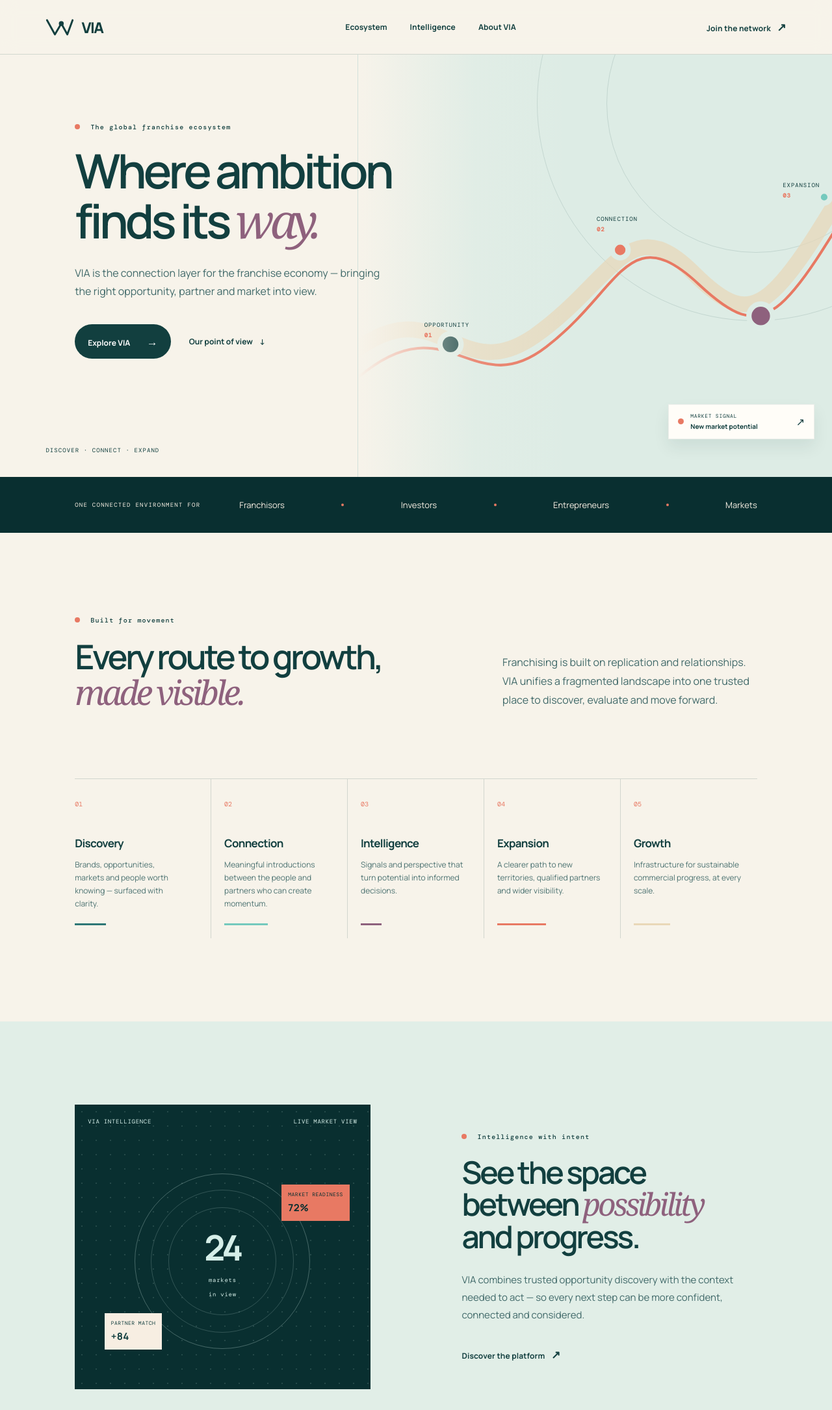
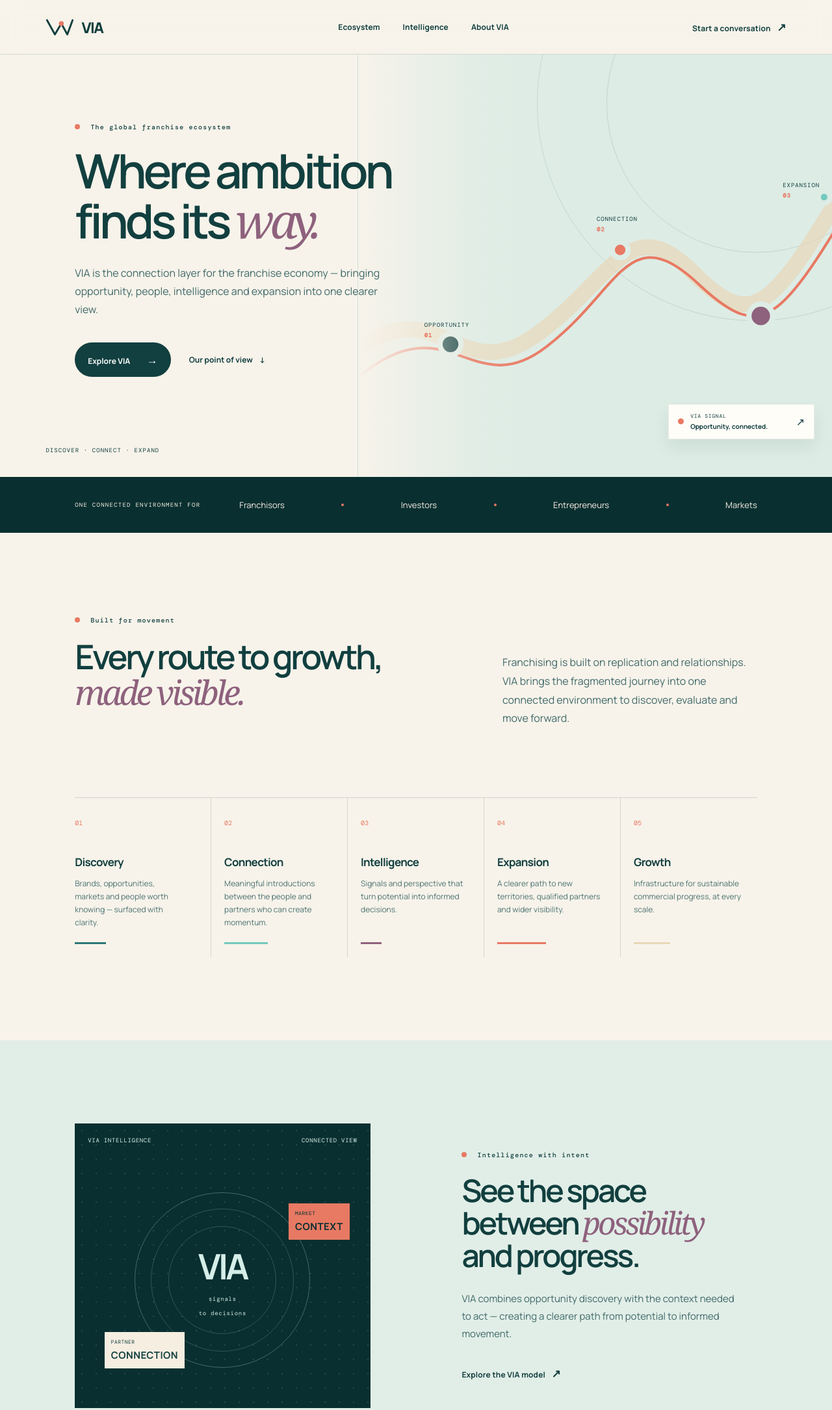
Before and after one commit to ayakaelsayed-cmyk/Aya, a plain HTML site: page index.html in a window 1280 px wide. Shown: the top 2170 px of the page at 65% size. Drawn offline with nearby package versions, Linux system fonts and the light colour scheme.

Commit message:
Refine VIA brand messaging and remove mock intelligence claims

```diff
--- a/index.html
+++ b/index.html
@@ -13,13 +13,13 @@
   <body>
     <header class="topbar">
       <a href="#top" class="brand" aria-label="VIA home">
-        <svg class="brand-mark" viewBox="0 0 76 48" aria-hidden="true"><path d="M4 5 25 43 42 14 58 43 72 5"/><circle cx="42" cy="14" r="4"/></svg>
+        <svg class="brand-mark" viewBox="0 0 76 48" aria-hidden="true"><path d="M4 5 25 43 42 14 58 43 72 5"/><circle class="accent" cx="42" cy="14" r="4"/></svg>
         <span>VIA</span>
       </a>
       <nav aria-label="Primary navigation">
         <a href="#ecosystem">Ecosystem</a><a href="#intelligence">Intelligence</a><a href="#about">About VIA</a>
       </nav>
-      <a href="#join" class="text-link">Join the network <span>↗</span></a>
+      <a href="#join" class="text-link">Start a conversation <span>↗</span></a>
     </header>
 
     <main id="top">
@@ -27,18 +27,18 @@
         <div class="hero-copy">
           <p class="eyebrow"><span></span> The global franchise ecosystem</p>
           <h1 id="hero-title">Where ambition<br />finds its <em>way.</em></h1>
-          <p class="intro">VIA is the connection layer for the franchise economy — bringing the right opportunity, partner and market into view.</p>
+          <p class="intro">VIA is the connection layer for the franchise economy — bringing opportunity, people, intelligence and expansion into one clearer view.</p>
           <div class="hero-actions"><a class="button" href="#ecosystem">Explore VIA <span>→</span></a><a class="quiet-link" href="#about">Our point of view <span>↓</span></a></div>
         </div>
-        <div class="hero-art" aria-label="Visualisation of the VIA connection path">
+        <div class="hero-art" aria-label="VIA connection path visual">
           <div class="orbit orbit-one"></div><div class="orbit orbit-two"></div>
-          <svg viewBox="0 0 720 640" role="img" aria-label="A path connecting opportunity to expansion">
+          <svg viewBox="0 0 720 640" role="img" aria-label="A connected path moving from opportunity to expansion">
             <path class="path path-sand" d="M-40 458 C96 344 125 510 244 426 S385 232 484 331 S607 381 763 119" />
             <path class="path path-coral" d="M-26 491 C112 372 148 530 261 443 S384 247 492 348 S620 398 780 130" />
             <circle class="node n1" cx="116" cy="439" r="16"/><circle class="node n2" cx="373" cy="296" r="12"/><circle class="node n3" cx="586" cy="396" r="18"/><circle class="node n4" cx="682" cy="216" r="9"/>
           </svg>
           <div class="art-label label-a">OPPORTUNITY <b>01</b></div><div class="art-label label-b">CONNECTION <b>02</b></div><div class="art-label label-c">EXPANSION <b>03</b></div>
-          <div class="market-card"><span class="market-dot"></span><div><small>MARKET SIGNAL</small><strong>New market potential</strong></div><span class="arrow">↗</span></div>
+          <div class="market-card"><span class="market-dot"></span><div><small>VIA SIGNAL</small><strong>Opportunity, connected.</strong></div><span class="arrow">↗</span></div>
         </div>
         <p class="side-note">DISCOVER · CONNECT · EXPAND</p>
       </section>
@@ -47,7 +47,7 @@
 
       <section class="ecosystem section" id="ecosystem">
         <div class="section-head"><p class="eyebrow"><span></span> Built for movement</p><h2>Every route to growth,<br /><em>made visible.</em></h2></div>
-        <p class="section-lede">Franchising is built on replication and relationships. VIA unifies a fragmented landscape into one trusted place to discover, evaluate and move forward.</p>
+        <p class="section-lede">Franchising is built on replication and relationships. VIA brings the fragmented journey into one connected environment to discover, evaluate and move forward.</p>
         <div class="pillars">
           <article><span class="number">01</span><h3>Discovery</h3><p>Brands, opportunities, markets and people worth knowing — surfaced with clarity.</p><div class="mini-line one"></div></article>
           <article><span class="number">02</span><h3>Connection</h3><p>Meaningful introductions between the people and partners who can create momentum.</p><div class="mini-line two"></div></article>
@@ -58,12 +58,12 @@
       </section>
 
       <section class="intelligence section" id="intelligence">
-        <div class="intelligence-visual"><div class="visual-top"><span>VIA INTELLIGENCE</span><span>LIVE MARKET VIEW</span></div><div class="rings"><div><b>24</b><small>markets<br />in view</small></div></div><div class="data-chip chip-one">PARTNER MATCH <b>+84</b></div><div class="data-chip chip-two">MARKET READINESS <b>72%</b></div><div class="data-grid"></div></div>
-        <div class="intelligence-copy"><p class="eyebrow"><span></span> Intelligence with intent</p><h2>See the space<br />between <em>possibility</em><br />and progress.</h2><p>VIA combines trusted opportunity discovery with the context needed to act — so every next step can be more confident, connected and considered.</p><a class="text-link dark" href="#join">Discover the platform <span>↗</span></a></div>
+        <div class="intelligence-visual"><div class="visual-top"><span>VIA INTELLIGENCE</span><span>CONNECTED VIEW</span></div><div class="rings"><div><b>VIA</b><small>signals<br />to decisions</small></div></div><div class="data-chip chip-one">PARTNER <b>CONNECTION</b></div><div class="data-chip chip-two">MARKET <b>CONTEXT</b></div><div class="data-grid"></div></div>
+        <div class="intelligence-copy"><p class="eyebrow"><span></span> Intelligence with intent</p><h2>See the space<br />between <em>possibility</em><br />and progress.</h2><p>VIA combines opportunity discovery with the context needed to act — creating a clearer path from potential to informed movement.</p><a class="text-link dark" href="#join">Explore the VIA model <span>↗</span></a></div>
       </section>
 
       <section class="manifesto" id="join"><div><p class="eyebrow"><span></span> A shared direction</p><h2>The franchise economy<br />doesn’t need more noise.<br /><em>It needs a way forward.</em></h2></div><a class="round-button" href="mailto:hello@via.world">Start a conversation <span>↗</span></a></section>
     </main>
-    <footer><a class="brand" href="#top"><svg class="brand-mark" viewBox="0 0 76 48" aria-hidden="true"><path d="M4 5 25 43 42 14 58 43 72 5"/><circle cx="42" cy="14" r="4"/></svg><span>VIA</span></a><p>Connecting franchise. Enabling expansion.</p><small>© 2026 VIA. A global franchise ecosystem.</small></footer>
+    <footer><a class="brand" href="#top"><svg class="brand-mark" viewBox="0 0 76 48" aria-hidden="true"><path d="M4 5 25 43 42 14 58 43 72 5"/><circle class="accent" cx="42" cy="14" r="4"/></svg><span>VIA</span></a><p>Connecting franchise. Enabling expansion.</p><small>© 2026 VIA. A global franchise ecosystem.</small></footer>
   </body>
 </html>
```
